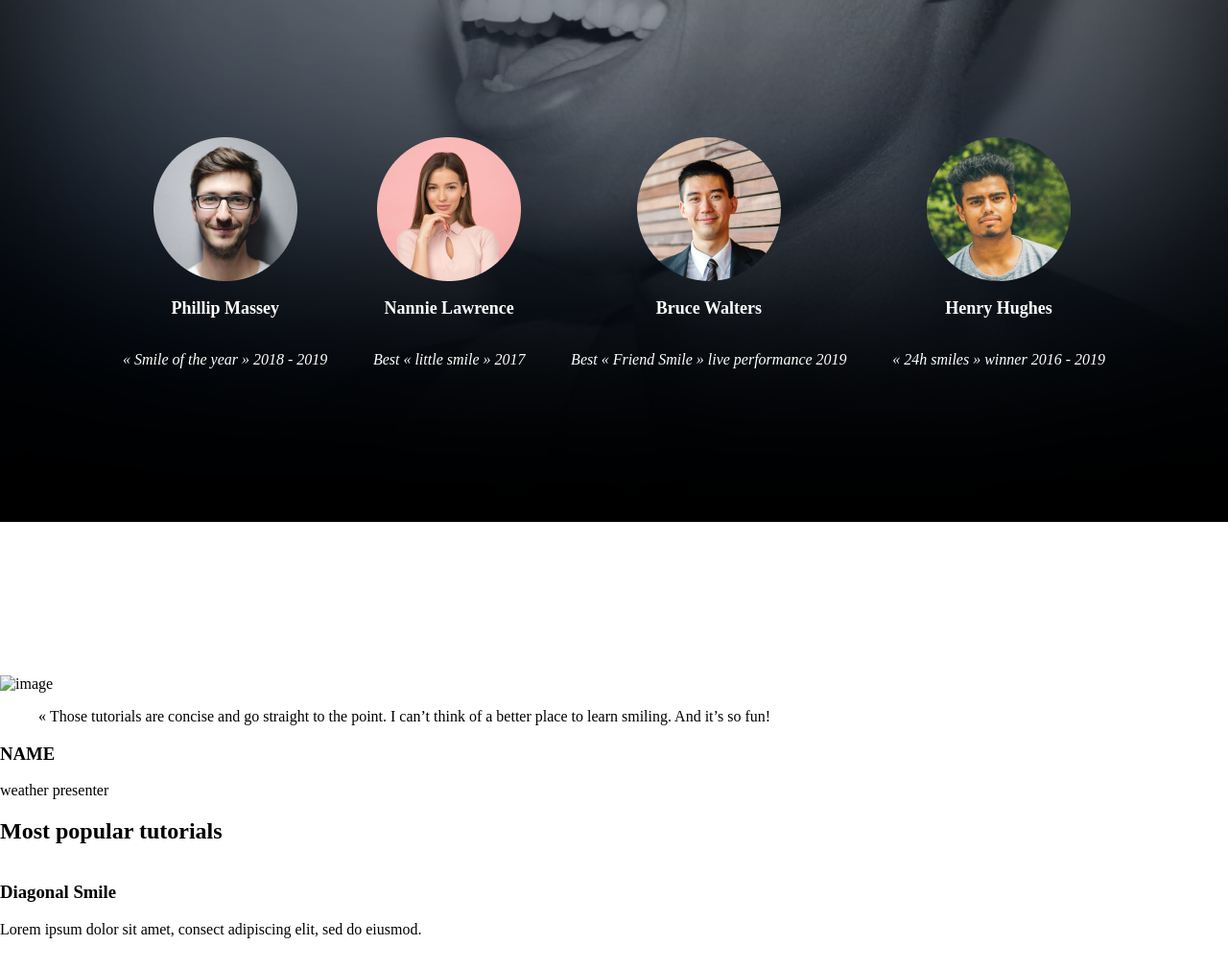
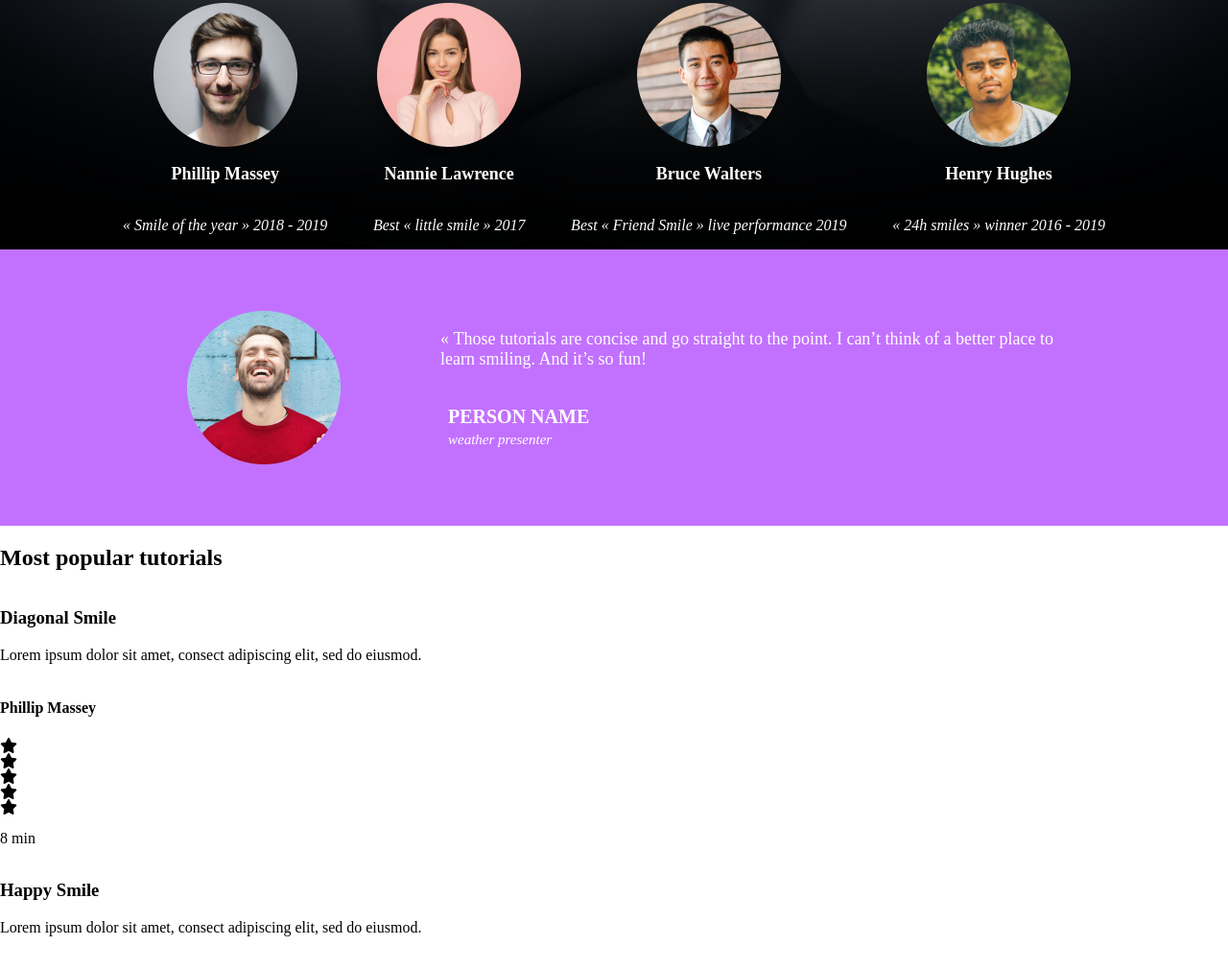
Before and after one commit to AbdelhamedTarek/alx_html_css, a plain HTML site: page css_advanced/index.html in a window 1280 px wide. Shown: the part 547-1557 px from the top of the page at 96% size. Drawn offline with Linux system fonts and the light colour scheme.

Commit message:
quote finished

```diff
--- a/css_advanced/index.html
+++ b/css_advanced/index.html
@@ -92,24 +92,24 @@
         </div>
       </section>
   </div>
-      <section>
-        <div>
+      <section class="second_section">
+        <div class="img_wrapper">
           <img
-            src="./images/Bitmap.png"
+            src="./img/5.png"
             alt="image"
           />
         </div>
-        <div>
+        <div class="quote">
           <blockquote>
             « Those tutorials are concise and go straight to
             the point. I can’t think of a better place to
             learn smiling. And it’s so fun!
           </blockquote>
-          <h3>NAME</h3>
+          <h3>PERSON NAME</h3>
           <p>weather presenter</p>
         </div>
       </section>
-      <section>
+      <section class="tutorials">
         <h2>Most popular tutorials</h2>
         <div>
           <img
--- a/css_advanced/styles.css
+++ b/css_advanced/styles.css
@@ -86,7 +86,7 @@ header nav ul {
 
 .wrapper {
   width: 80%;
-  margin: 10rem auto;
+  margin: 0 auto;
   display: flex;
   justify-content: space-between;
   align-items: center;
@@ -112,7 +112,7 @@ header nav ul {
   color: #ffffff;
   font-style: italic;
   font-size: 16px;
-  margin-bottom: 10rem;
+  /* margin-bottom: 10rem; */
 }
 
 .herobg {
@@ -121,3 +121,55 @@ header nav ul {
   box-shadow: inset 0px -250px 250px #000000;
   background-repeat: no-repeat;
 }
+
+/* Second Section styles */
+
+.second_section {
+  background-color: #c271ff;
+  display: flex;
+  justify-content: center;
+  align-items: center;
+}
+
+.img_wrapper {
+  margin: 2.5rem;
+  padding: 1.5rem;
+}
+
+.quote {
+  width: 730px;
+  height: 158px;
+  display: flex;
+  flex-direction: column;
+  justify-content: center;
+  align-items: flex-start;
+  color: #ffffff;
+  font-family: Source Sans Pro;
+}
+
+.quote blockquote {
+  font-size: 18px;
+  font-weight: normal;
+}
+
+.quote h3 {
+  font-size: 20px;
+  font-weight: bold;
+}
+
+.quote P {
+  font-size: 15px;
+  font-weight: normal;
+  font-style: italic;
+}
+
+.quote h3,
+.quote p {
+  margin-left: 3rem;
+}
+
+.quote p {
+  margin-top: -1rem;
+}
+
+/* tutorials styles */
```
